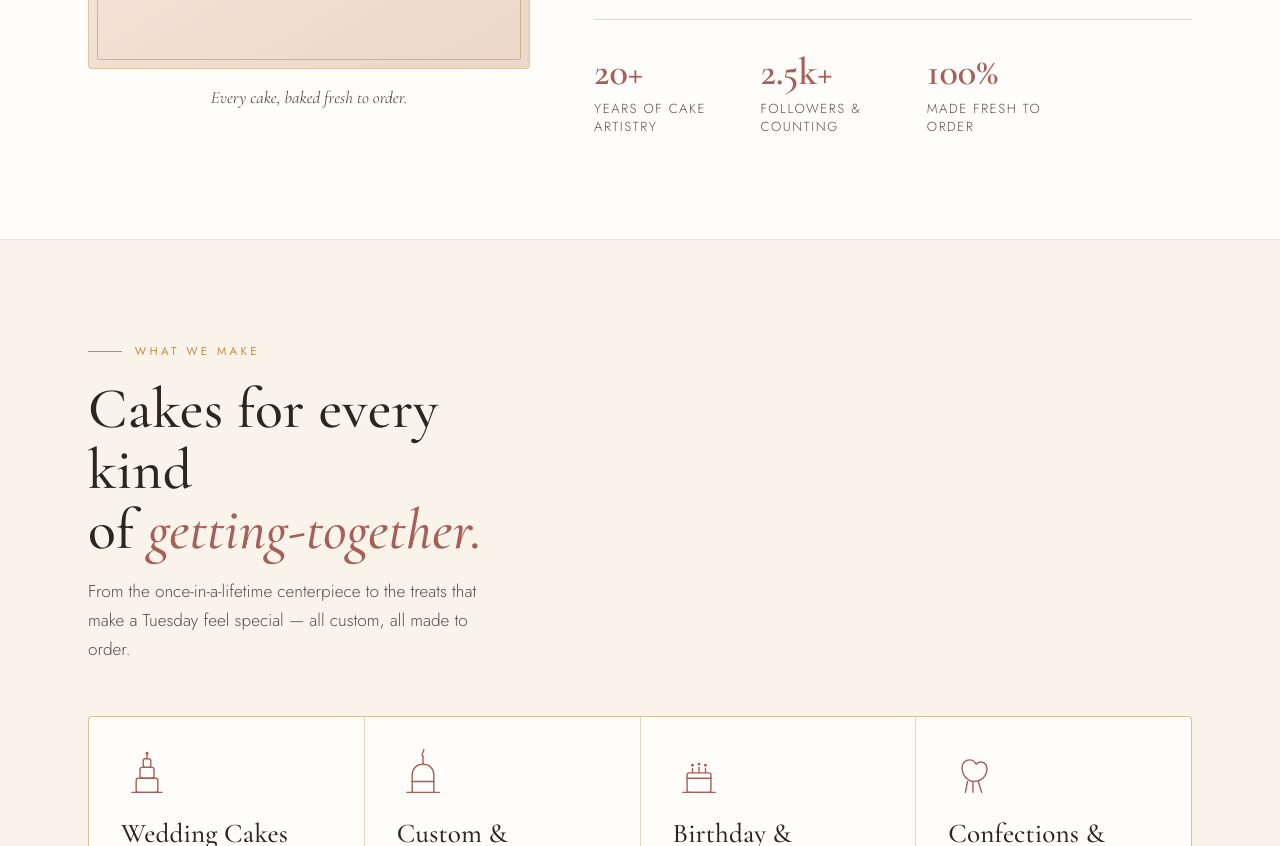
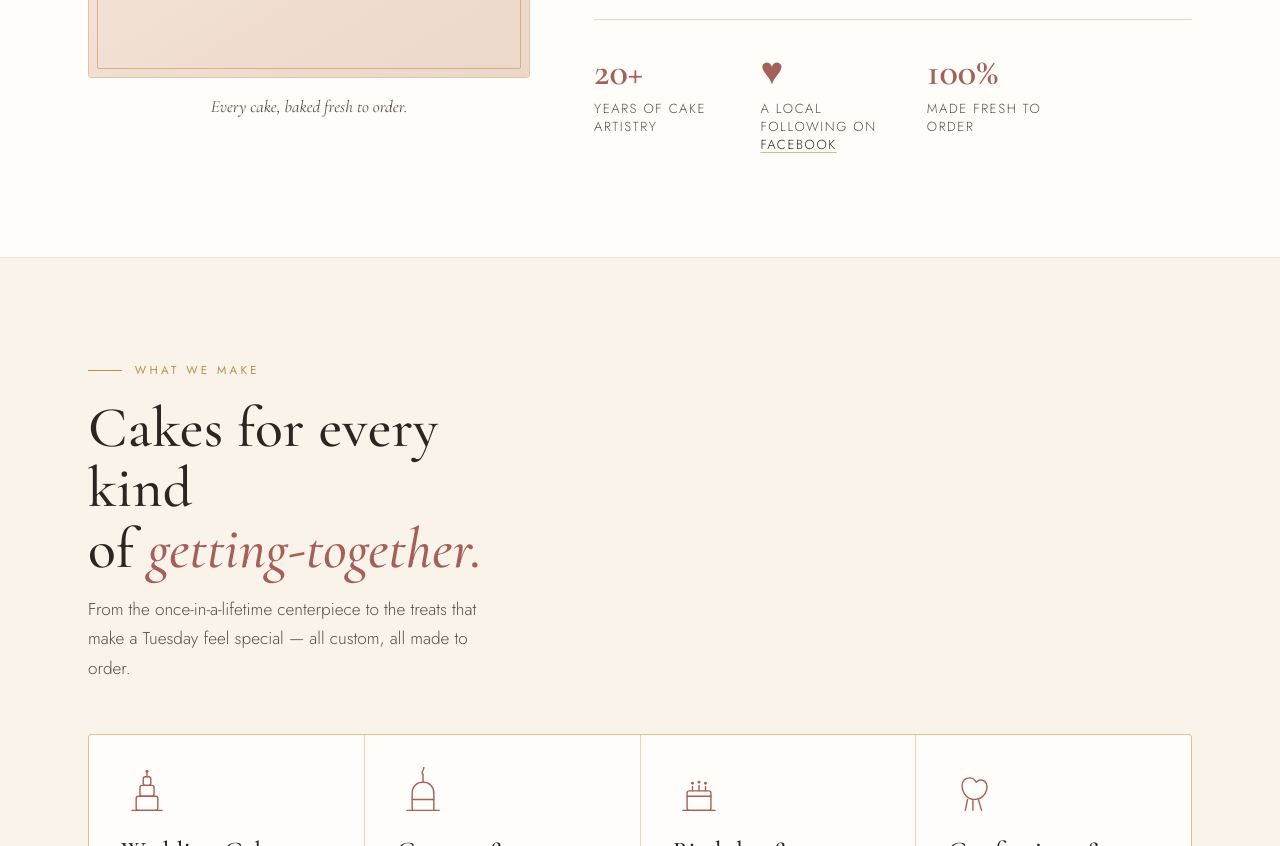
Before and after one commit to gcolegonzales/redesign-clarks-cakes, a plain HTML site: page index.html in a window 1280 px wide. Shown: the part 1799-2645 px from the top of the page. Drawn offline with nearby package versions, Linux system fonts and the light colour scheme.

Commit message:
Polish: pointer cursors, de-blend gradients, drop stale review counts
Co-Authored-By: Claude Opus 4.8 <noreply@anthropic.com>

```diff
--- a/index.html
+++ b/index.html
@@ -213,7 +213,7 @@
       <p class="reveal">That care is why Clark's has become a word-of-mouth institution around Livingston — and why the calendar fills so far ahead. <strong>The 2026 wedding season is fully booked.</strong></p>
       <ul class="story-facts reveal">
         <li><span class="fact-num">20+</span> years of cake artistry</li>
-        <li><span class="fact-num">2.5k+</span> followers &amp; counting</li>
+        <li><span class="fact-num">&hearts;</span> a local following on <a href="https://www.facebook.com/ClarksCakesAndConfections/" target="_blank" rel="noopener">Facebook</a></li>
         <li><span class="fact-num">100%</span> made fresh to order</li>
       </ul>
     </div>
```
